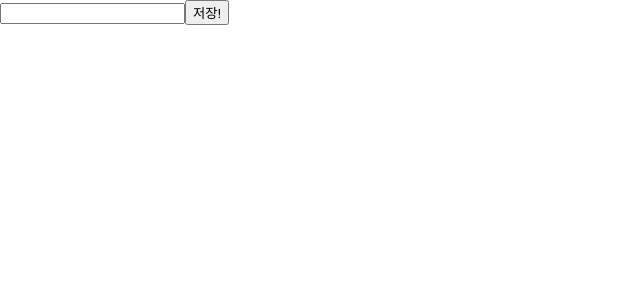
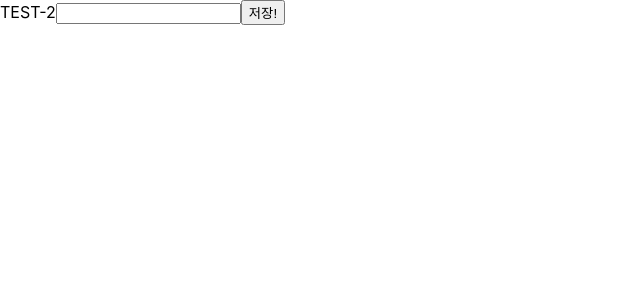
Before and after one commit to elice-study/elice_study_react_sumin, a React (Create React App) app: page / in a window 1280 px wide. Shown: the top 300 px of the page, without its empty margins (0-640 px from the left). Built offline with nearby package versions, Linux system fonts and the light colour scheme.

Commit message:
Add: test2

```diff
--- a/src/App.js
+++ b/src/App.js
@@ -3,6 +3,21 @@ import "./App.css";
 import React, { useState } from "react";
 
 function App() {
+  //test1
+  // const [text, setText] = useState();
+  // const [list, setList] = useState([]);
+
+  // function onChange(e) {
+  //   setText(e.target.value);
+  // }
+  // function onSave(e) {
+  //   e.preventDefault();
+  //   console.log(text);
+  //   const newList = text;
+  //   setList([...list, newList]);
+  // }
+
+  //test2
   const [text, setText] = useState();
   const [list, setList] = useState([]);
 
@@ -13,11 +28,26 @@ function App() {
     e.preventDefault();
     console.log(text);
     const newList = text;
-    setList([...list, newList]);
+
+    if (newList !== "") setList([...list, newList]);
   }
   return (
     <div className="App">
-      <input id="input" onChange={onChange}></input>
+      {/* <div className="test_1">
+        TEST-1
+        <input onChange={onChange}></input>
+        <button className="btn" onClick={onSave}>
+          저장!
+        </button>
+        {list.map((el) => (
+          <ul>
+            <li>{el}</li>
+          </ul>
+        ))}
+      </div> */}
+      <div className="test_2">
+        TEST-2
+        <input onChange={onChange}></input>
         <button className="btn" onClick={onSave}>
           저장!
         </button>
@@ -27,6 +57,7 @@ function App() {
           </ul>
         ))}
       </div>
+    </div>
   );
 }
 
```
Lines whose indentation alone changed are shown as unchanged.
